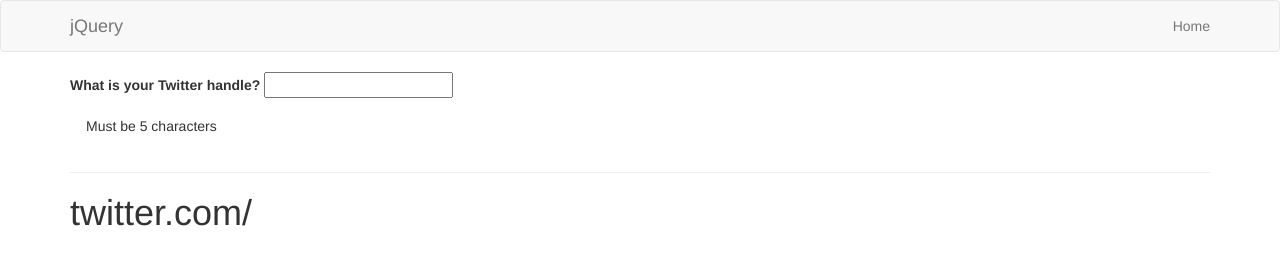
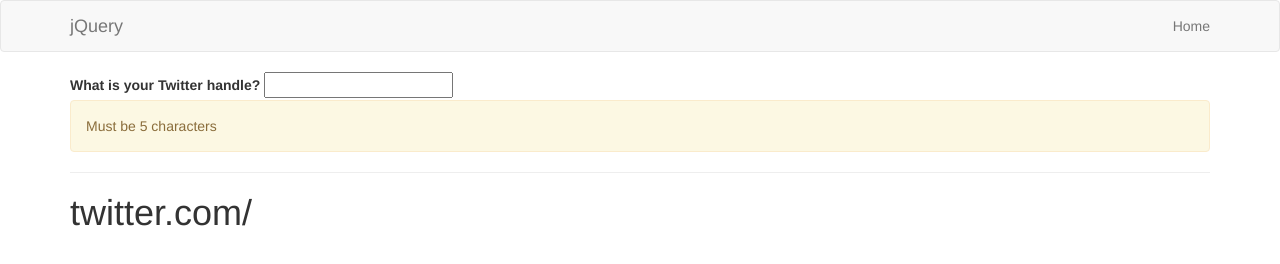
Before and after one commit to ceckenrode/introToAngular, a plain HTML site: page index.html in a window 1280 px wide. Drawn offline with nearby package versions, Linux system fonts and the light colour scheme; some packages are replaced by stand-ins of ours.

Commit message:
added ng-class directive to html element

```diff
--- a/index.html
+++ b/index.html
@@ -36,7 +36,7 @@
         <label>What is your Twitter handle?</label>
         <input type="text" ng-model="handle" />
       </div>
-      <div class="alert" ng-if="handle.length < characters">
+      <div class="alert" ng-class="{'alert-warning': handle.length < 5}">
         Must be 5 characters
       </div>
       <hr />
```
